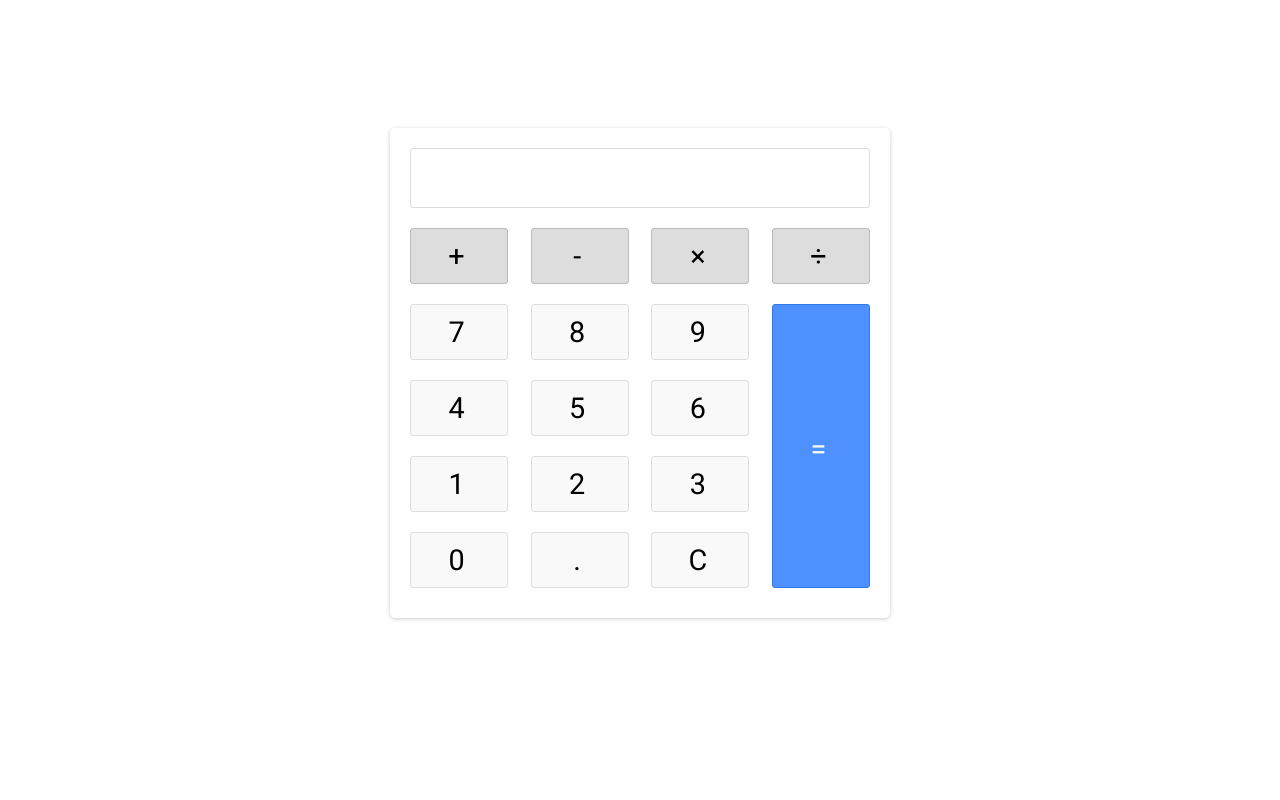
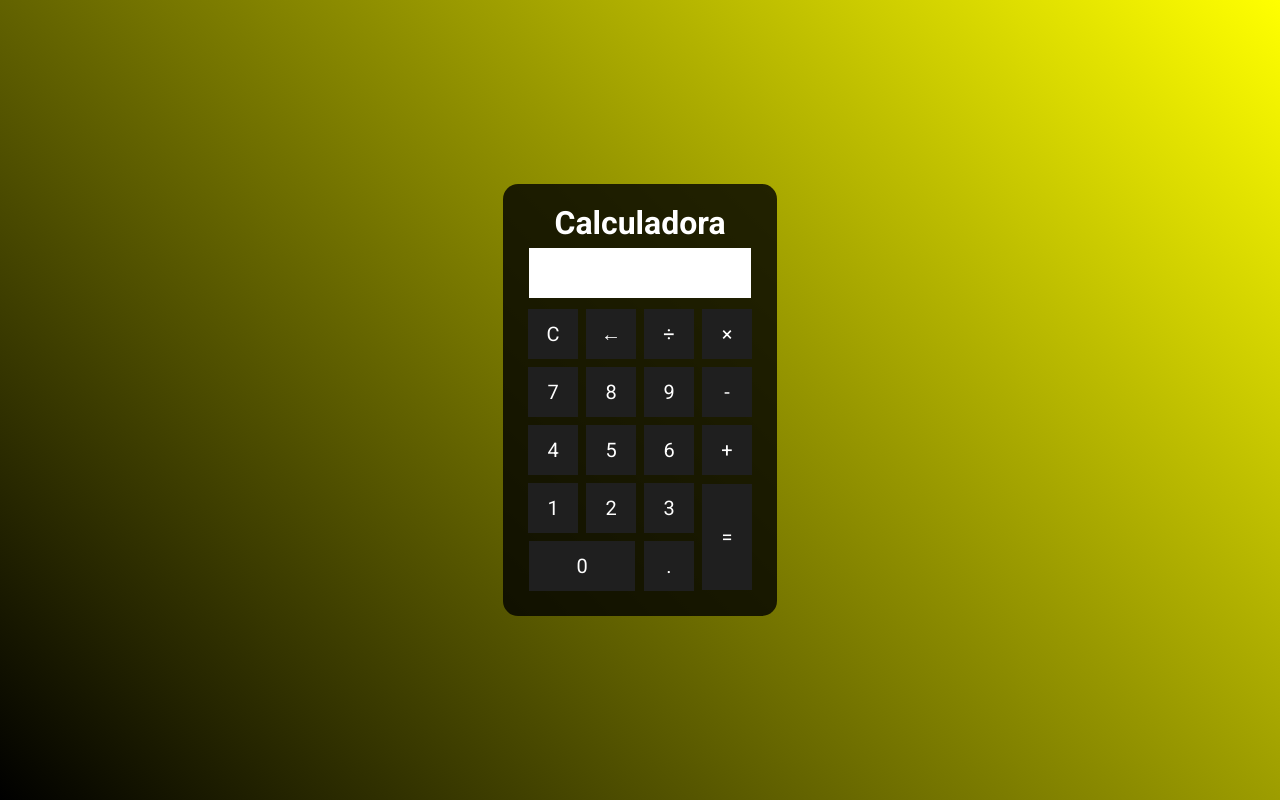
Before and after one commit to pedrogutierresbr/fe-calculadora, a plain HTML site: page index.html in a window 1280 px wide. Drawn offline with Linux system fonts and the light colour scheme.

Commit message:
modificado layout

```diff
--- a/css/style.css
+++ b/css/style.css
@@ -7,125 +7,44 @@
     font-family: 'Roboto', sans-serif;
 }
 
-body{
-    width: 500px;
-    margin: 10% auto 0;
-    letter-spacing: 5px;
-    font-size: 1.8rem;
+.fundo{
+    background: linear-gradient(45deg, black, yellow);
+    height: 100vh;
+    color: white;
 }
 
-.calculator{
+.calculadora{
+    position: absolute;
+    background-color: rgba(0, 0, 0, 0.8);
+    top: 50%;
+    left: 50%;
+    transform: translate(-50%, -50%);
+    border-radius: 15px;
     padding: 20px;
-    box-shadow: 0px 1px 4px 0px rgba(0, 0, 0, 0.2);
-    border-radius: 5px;
+    text-align: center;
 }
 
-.input{
-    width: 100%;
-    height: 60px;
-    border: 1px solid #ddd;
-    border-radius: 3px;
-    padding-right: 15px;
-    padding-top: 10px;
-    text-align: right;
-    margin-right: 6px;
-    font-size: 2.5rem;
-    overflow-x: auto;
-    transition: all .2s ease-in-out;
+.botao{
+    width: 50px;
+    height: 50px;
+    margin: 3px;
+    font-size: 20px;
+    background-color: rgb(31, 31, 31);
+    border: none;
+    color: #fff;
 }
 
-.input:hover{
-    border: 1px solid #bbb;
-    box-shadow: inset 0px 1px 4px 0px rgba(0, 0, 0, 0.2);
+.botao:hover{
+    background-color: black;
+    cursor: pointer;
 }
 
-.buttons{
-    position: relative;
+#resultado{
+    background-color: white;
+    width: 222px;
+    height: 50px;
+    margin: 6px auto;
+    color: black;
+    text-align: right;
+    padding: 5px;
 }
-
-.operators{
-    display: flex;
-    justify-content: space-between;
-}
-
-.operators div{
-    border: 1px solid #bbb;
-    border-radius: 3px;
-    width: 98px;
-    text-align: center;
-    padding: 10px;
-    margin: 20px 0px 10px;
-    background: #ddd;
-    transition: border-color .2s ease-in-out, background-color .2s, box-shadow .2s;
-}
-
-.operators div:hover{
-    cursor: pointer;
-    background-color: #ddd;
-    box-shadow: 0px 1px 4px 0px rgba(0, 0, 0, 0.2);
-    border-color: #aaa;
-}
-
-.operators div:active {
-    font-weight: bold;
-}
-
-.leftPanel {
-    display: inline-block;
-}
-
-.numbers{
-    display: flex;
-    justify-content: space-between;
-    width: 339.3px;
-}
-
-.numbers div{
-    border: 1px solid #ddd;
-    border-radius: 3px;
-    width: 98px;
-    text-align: center;
-    padding: 10px;
-    margin: 10px 0px 10px;
-    background-color: #f9f9f9;
-    transition: border-color .2s ease-in-out, background-color .2s, box-shadow .2s;
-}
-
-.numbers div:hover{
-    cursor: pointer;
-    background-color: #f1f1f1;
-    box-shadow: 0px 1px 4px 0px rgba(0, 0, 0, 0.2);
-    border-color: #bbb;
-}
-
-.numbers div:active {
-    font-weight: bold;
-}
-
-.equal{
-    display: inline-block;
-    position: absolute;
-    border: 1px solid #3079ed;
-    border-radius: 3px;
-    width: 98px;
-    height: 284px;
-    right: 0;
-    text-align: center;
-    padding: 127px 10px;
-    margin: 10px 0;
-    vertical-align: top;
-    color: #fff;
-    background-color: #4d90fe;
-    transition: all .2s ease-in-out;
-}
-
-.equal:hover{
-    cursor: pointer;
-    background-color: #307cf9;
-    box-shadow: 0px 1px 4px 0px rgba(0, 0, 0, 0.2);
-    border-color: #1857bb;
-}
-
-.equal:active {
-    font-weight: bold;
-}
--- a/index.html
+++ b/index.html
@@ -1,5 +1,6 @@
 <!DOCTYPE html>
 <html lang="pt-br">
+
 <head>
     <meta charset="UTF-8">
     <meta http-equiv="X-UA-Compatible" content="IE=edge">
@@ -8,42 +9,46 @@
     <link rel="stylesheet" href="./css/style.css">
     <link rel="shortcut icon" href="./assets/calculator_icon.ico">
 </head>
+
 <body>
-    <div class="calculator">
-        <div class="input" id="input"></div>
-        <div class="buttons">
-            <div class="operators">
-                <div>+</div>
-                <div>-</div>
-                <div>&times;</div>
-                <div>&divide;</div>
-            </div>
-            <div class="leftPanel">
-                <div class="numbers">
-                    <div>7</div>
-                    <div>8</div>
-                    <div>9</div>
-                </div>
-                <div class="numbers">
-                    <div>4</div>
-                    <div>5</div>
-                    <div>6</div>
-                </div>
-                <div class="numbers">
-                    <div>1</div>
-                    <div>2</div>
-                    <div>3</div>
-                </div>
-                <div class="numbers">
-                    <div>0</div>
-                    <div>.</div>
-                    <div id="clear">C</div>
-                </div>
-            </div>
-            <div class="equal" id="result">=</div>
+    <div class="fundo">
+        <div class="calculadora">
+            <h1>Calculadora</h1>
+            <p id="resultado"></p>
+            <table>
+                <tr>
+                    <td><button class="botao">C</button></td>
+                    <td><button class="botao">&larr;</button></td>
+                    <td><button class="botao">&divide;</button></td>
+                    <td><button class="botao">&times;</button></td>
+                </tr>
+                <tr>
+                    <td><button class="botao">7</button></td>
+                    <td><button class="botao">8</button></td>
+                    <td><button class="botao">9</button></td>
+                    <td><button class="botao">-</button></td>
+                </tr>
+                <tr>
+                    <td><button class="botao">4</button></td>
+                    <td><button class="botao">5</button></td>
+                    <td><button class="botao">6</button></td>
+                    <td><button class="botao">+</button></td>
+                </tr>
+                <tr>
+                    <td><button class="botao">1</button></td>
+                    <td><button class="botao">2</button></td>
+                    <td><button class="botao">3</button></td>
+                    <td rowspan="2"><button class="botao" style="height:106px">=</button></td>
+                </tr>
+                <tr>
+                    <td colspan="2"><button class="botao" style="width:106px">0</button></td>
+                    <td><button class="botao">.</button></td>
+                </tr>
+            </table>
         </div>
     </div>
 
     <script src="./script.js"></script>
 </body>
+
 </html>
```
